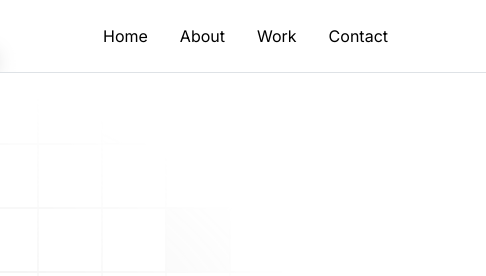
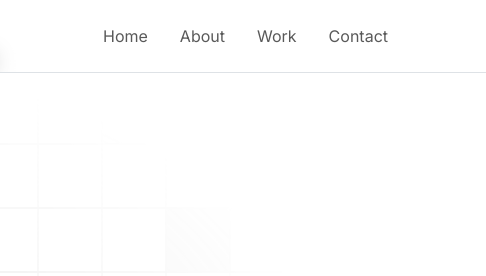
Before and after one commit to ncm5/portfolio, a plain HTML site: page index.html in a window 1280 px wide. Shown: the top 276 px of the page, 794-1280 px from the left. Drawn offline with nearby package versions, Linux system fonts and the light colour scheme.

Commit message:
text-color-fix

```diff
--- a/index.html
+++ b/index.html
@@ -28,16 +28,16 @@
         <div class="mx-auto"></div>
         <ul class="navbar-nav">
           <li class="nav-item">
-            <a class="nav-link text-black mx-2" href="./index.html">Home</a>
+            <a class="nav-link text-gray mx-2" href="./index.html">Home</a>
           </li>
           <li class="nav-item">
-            <a class="nav-link text-black mx-2" href="./about.html">About</a>
+            <a class="nav-link text-gray mx-2" href="./about.html">About</a>
           </li>
           <li class="nav-item">
-            <a class="nav-link text-black mx-2" href="./works.html">Work</a>
+            <a class="nav-link text-gray mx-2" href="./works.html">Work</a>
           </li>
           <li class="nav-item">
-            <a class="nav-link text-black mx-2" href="#footer">Contact</a>
+            <a class="nav-link text-gray mx-2" href="#footer">Contact</a>
           </li>
         </ul>
       </div>
```
Also changed, not shown: Roamz.html (+3 -3 lines), about.html (+3 -3 lines), works.html (+3 -3 lines).
